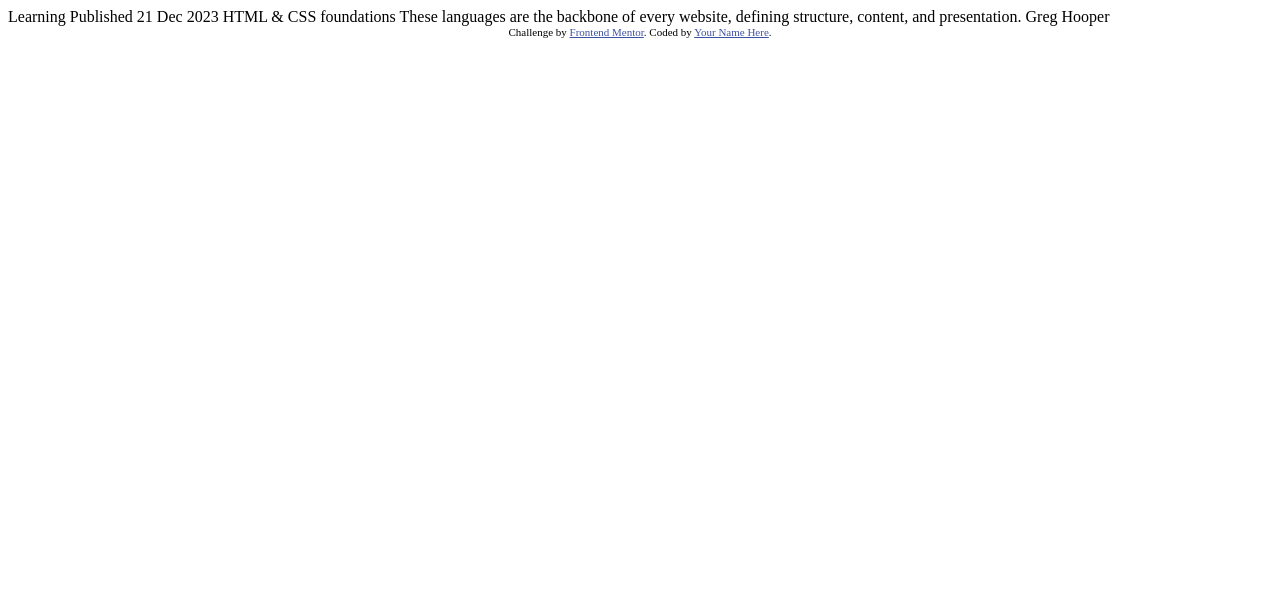
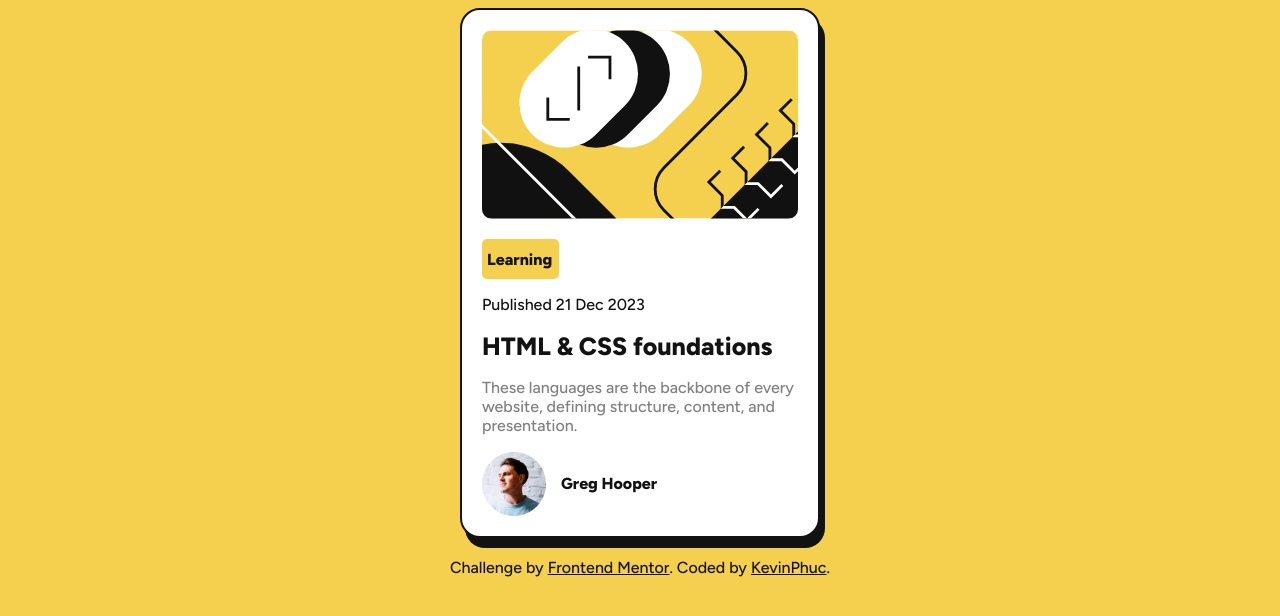
Before and after one commit to kevinphuc/blog-preview-card-main, a plain HTML site: page index.html in a window 1280 px wide. Drawn offline with Linux system fonts and the light colour scheme.

Commit message:
Final submission

```diff
--- a/index.html
+++ b/index.html
@@ -1,34 +1,45 @@
 <!DOCTYPE html>
 <html lang="en">
+
 <head>
   <meta charset="UTF-8">
-  <meta name="viewport" content="width=device-width, initial-scale=1.0"> <!-- displays site properly based on user's device -->
+  <meta name="viewport" content="width=device-width, initial-scale=1.0">
+  <!-- displays site properly based on user's device -->
 
   <link rel="icon" type="image/png" sizes="32x32" href="./assets/images/favicon-32x32.png">
 
   <title>Frontend Mentor | Blog preview card</title>
 
   <!-- Feel free to remove these styles or customise in your own stylesheet 👍 -->
-  <style>
-    .attribution { font-size: 11px; text-align: center; }
-    .attribution a { color: hsl(228, 45%, 44%); }
-  </style>
+  <link rel="stylesheet" href="style.css">
 </head>
+
 <body>
 
-  Learning
+  <main>
+    <div class="card">
+      <img src="/assets/images/illustration-article.svg" alt="blog-image" class="blog-image">
+      <p class="status">Learning</p>
 
-  Published 21 Dec 2023
+      <p class="date">Published 21 Dec 2023</p>
 
-  HTML & CSS foundations
+      <h1>HTML & CSS foundations</h1>
 
-  These languages are the backbone of every website, defining structure, content, and presentation.
+      <p class="description">
+        These languages are the backbone of every website, defining structure, content, and presentation.
+      </p>
 
-  Greg Hooper
+      <div class="author">
+        <img src="/assets/images/image-avatar.webp" alt="avatar">
+        <p class="name">Greg Hooper</p>
+      </div>
+    </div>
+  </main>
 
   <div class="attribution">
     Challenge by <a href="https://www.frontendmentor.io?ref=challenge" target="_blank">Frontend Mentor</a>.
-    Coded by <a href="#">Your Name Here</a>.
+    Coded by <a href="https://github.com/kevinphuc/" target="_blank">KevinPhuc</a>.
   </div>
 </body>
+
 </html>
--- /dev/null
+++ b/style.css
@@ -0,0 +1,72 @@
+@import url('https://fonts.googleapis.com/css2?family=Figtree:ital,wght@0,300..900;1,300..900&display=swap');
+
+* {
+    box-sizing: border-box;
+    font-family: "Figtree", sans-serif;
+    font-weight: 500;
+    color: hsl(0, 0%, 7%);
+    font-size: 16px;
+    align-content: center;
+}
+
+.card {
+    max-width: 360px;
+    border-radius: 20px;
+    background-color: hsl(0, 0%, 100%);
+    width: 50%;
+    margin: auto;
+    border: 2px solid hsl(0, 0%, 7%);
+    box-shadow: 5px 10px hsl(0, 0%, 7%);
+    padding: 20px 20px 20px 20px;
+}
+
+body {
+    background-color: hsl(47, 88%, 63%);
+}
+
+h1 {
+    font-weight: 800;
+    font-size: 25px;
+}
+
+.status {
+    background-color: hsl(47, 88%, 63%);
+    height: 5vh;
+    padding-left: 5px;
+    width: 6vw;
+    border-radius: 5px;
+    font-weight: 800;
+}
+
+h1:hover {
+    color: hsl(47, 88%, 63%);
+    cursor: pointer;
+}
+
+.blog-image {
+    border-radius: 10px;
+    width: 100%;
+}
+
+.description {
+    color: hsl(0, 0%, 50%);
+}
+
+.author {
+    display: flex;
+    flex-direction: row;
+    align-items: center;
+    gap: 15px;
+    width: 90%;
+}
+
+.name {
+    font-weight: 800;
+}
+
+.attribution {
+    text-align: center;
+    padding-top: 20px;
+}
+
+@media screen {}
```
